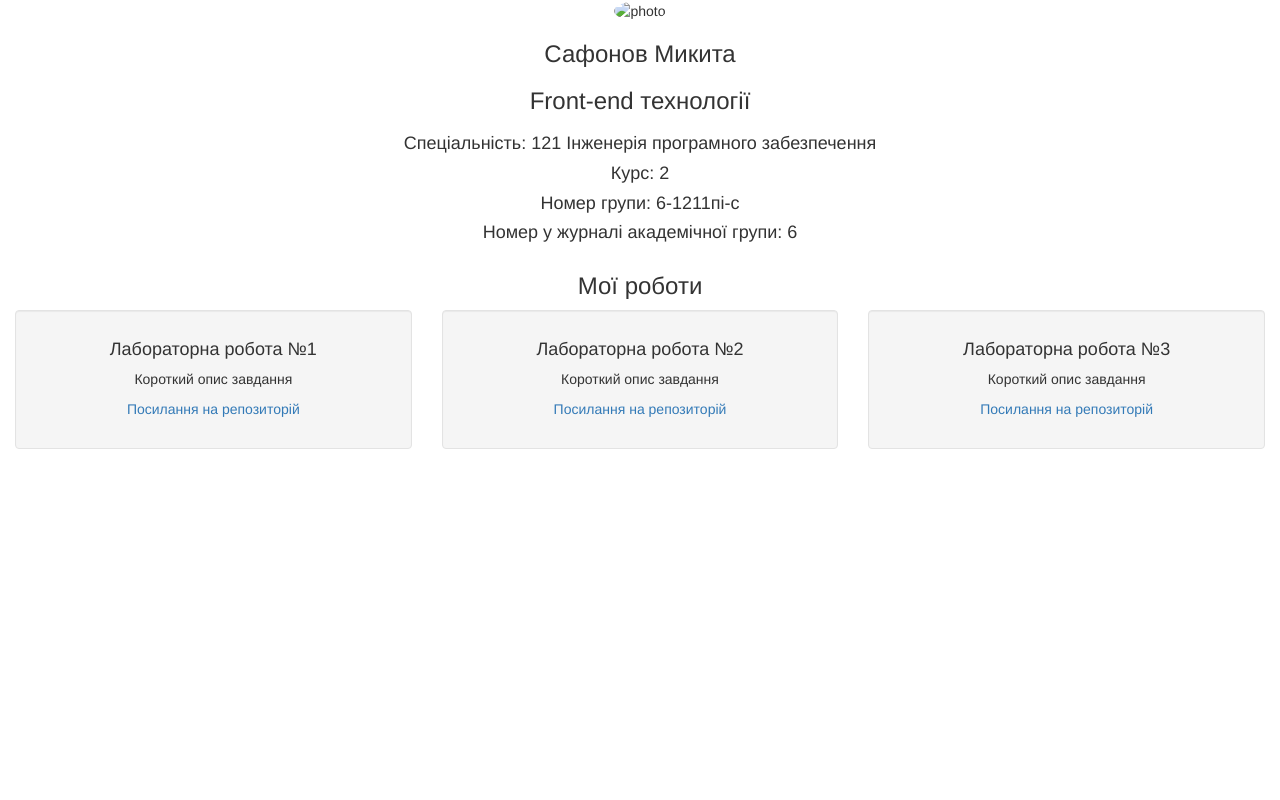
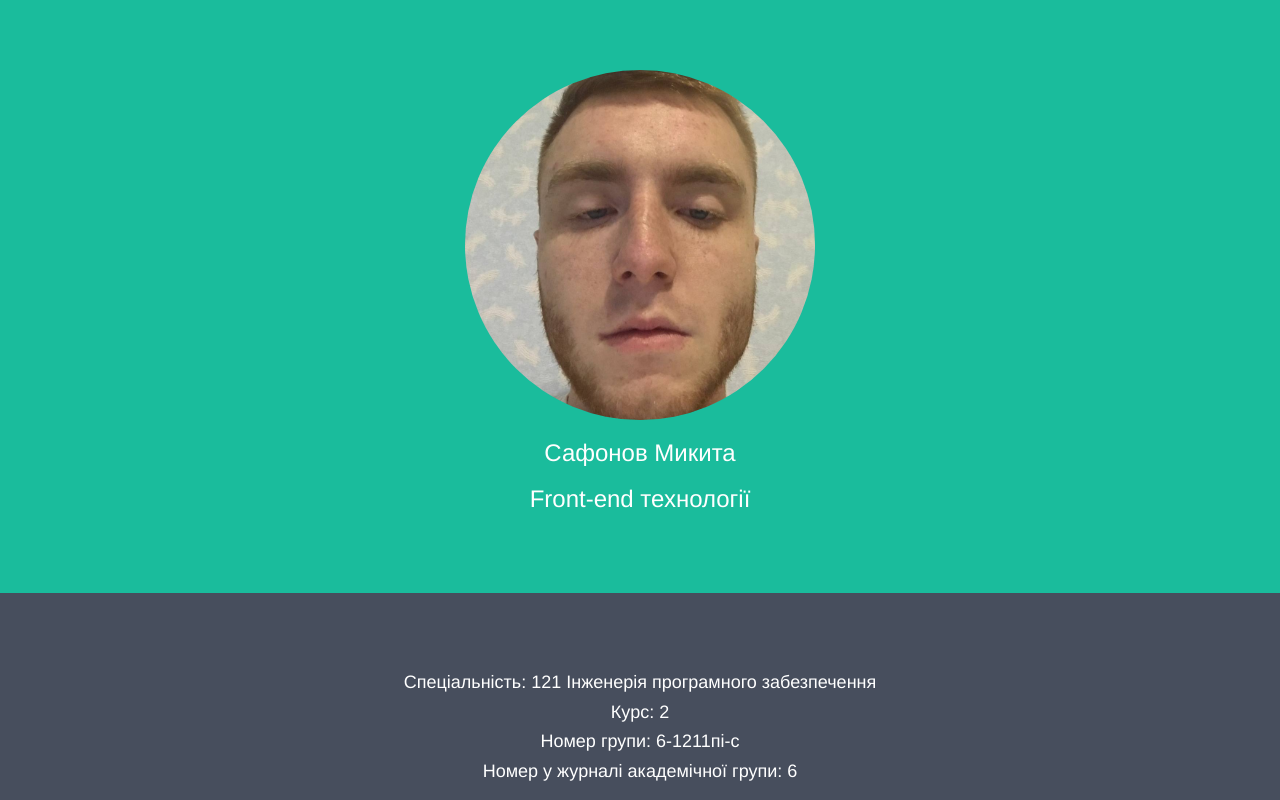
Before and after one commit to nekithrill/nekithrill.github-name-changed-for-5lab-, a plain HTML site: page index.html in a window 1280 px wide. Shown: the top 800 px of the page. Drawn offline with nearby package versions, Linux system fonts and the light colour scheme; the site is published under a folder, as on GitHub Pages, so addresses that start at the root find nothing.

Commit message:
changing src of files

```diff
--- a/index.html
+++ b/index.html
@@ -11,12 +11,12 @@
 		<script src="https://ajax.googleapis.com/ajax/libs/jquery/3.5.1/jquery.min.js"></script>
 		<script src="https://maxcdn.bootstrapcdn.com/bootstrap/3.4.1/js/bootstrap.min.js"></script>
 
-		<link rel="stylesheet" href="/css/styles.css" />
+		<link rel="stylesheet" href="./css/styles.css" />
 	</head>
 	<body>
 		<div class="container-fluid bg-1 text-center">
 			<img
-				src="/assets/images/real_photo.jpg"
+				src="./assets/images/real_photo.jpg"
 				class="img-circle"
 				alt="photo"
 				title="Ваше реальне фото (обов'язково)"
```
